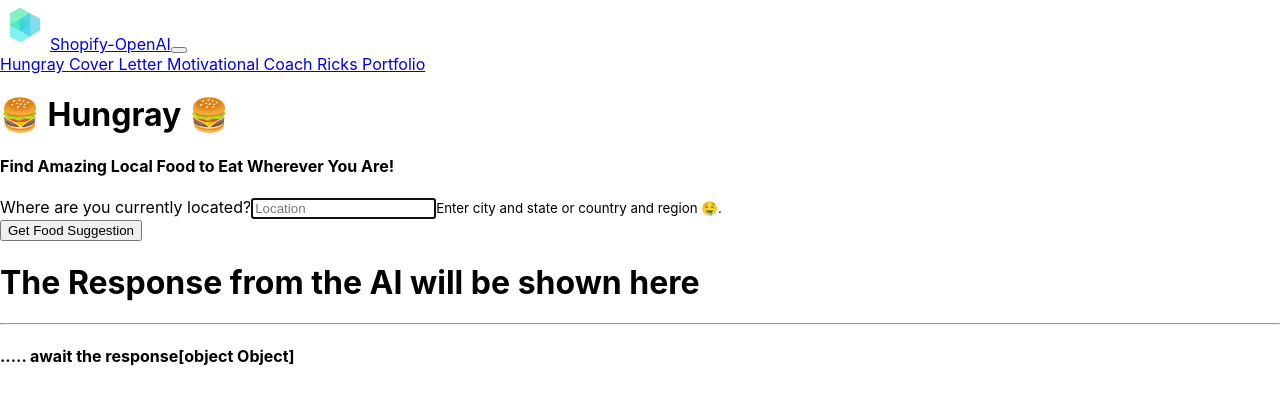
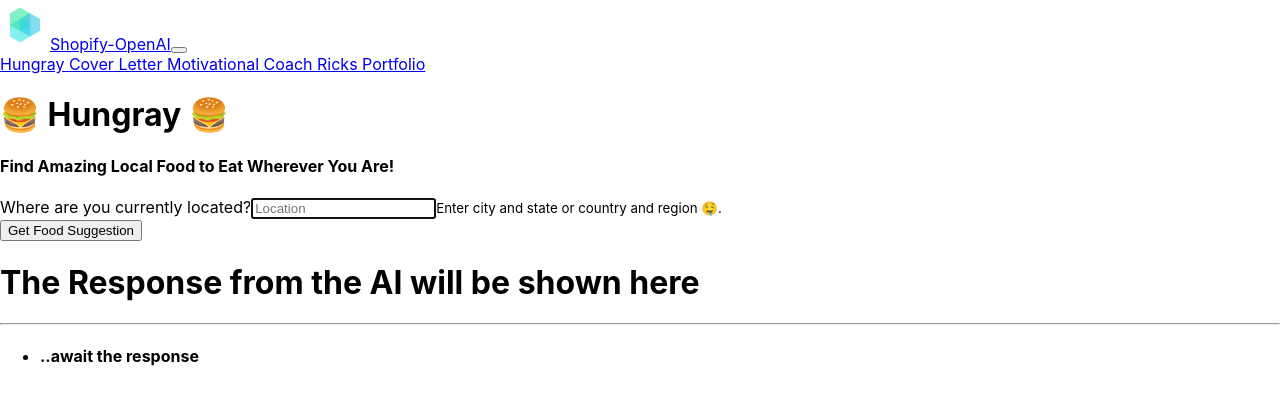
Before and after one commit to rickstylz01/OpenAI, a React (Create React App) app: page /hungray in a window 1280 px wide. Shown: the top 404 px of the page. Built offline with nearby package versions, Linux system fonts and the light colour scheme; the HTML template or start-up script is replaced by a standard one.

Commit message:
create a splitString function for the response object

```diff
--- a/src/components/Hungray.js
+++ b/src/components/Hungray.js
@@ -11,7 +11,7 @@ const Hungray = () => {
 
   const [state, setState] = useState({
     heading: 'The Response from the AI will be shown here',
-    response: '..... await the response'
+    response: '...await the response'
   });
 
   const onFormSubmit = (e) => {
@@ -19,7 +19,6 @@ const Hungray = () => {
 
     const formData = new FormData(e.target),
       formDataObj = Object.fromEntries(formData.entries())
-    console.log(formDataObj.foodDescription);
 
     //////OPENAI
     const configuration = new Configuration({
@@ -28,8 +27,8 @@ const Hungray = () => {
     const openai = new OpenAIApi(configuration);
 
     openai.createCompletion("text-curie-001", {
-      prompt: `Name delicious local food to try from the provided location: ${formDataObj.foodLocation}`,
-      temperature: 0.8,
+      prompt: `Make a list of top, local restaurants to try from the provided location: ${formDataObj.foodLocation}`,
+      temperature: 0.6,
       max_tokens: 256,
       top_p: 1,
       frequency_penalty: 0,
@@ -37,25 +36,23 @@ const Hungray = () => {
     })
     .then((response) => {
       setState({
-        heading: `Local Food @ ${formDataObj.foodLocation}`,
+        heading: `Food to Try While In: ${formDataObj.foodLocation}`,
         response: `${response.data.choices[0].text}`
       });
-      console.log('This is the state.response', state.response);
     })
   }
 
-  //function to split response
-  const listSplitResponse = (stringToSplit, separator) => {
-    console.log(stringToSplit.split(separator));
+  const splitResponse = (stringToSplit, separator) => {
+    let splitStrings = stringToSplit.split(separator);
 
-    let splitString = stringToSplit.split(separator);
+    for (let i = 0; i < splitStrings.length; i++) {
+      if (splitStrings[i] === '\n\n') {
+        splitStrings.splice(i, 1);
+      }
 
-    for (let i = 0; i < splitString.length; i++) {
-      splitString[i] = splitString[i] + <br />;
+      splitStrings[i] = splitStrings[i].replace('.', '');
     }
-
-    splitString = splitString.join("");
-    return splitString;
+    return splitStrings;
   }
 
   return(
@@ -89,11 +86,13 @@ const Hungray = () => {
           <Card.Title><h1>{state.heading}</h1></Card.Title>
           <hr />
           <h4>
-            <Card.Text>
-              {/*list the responses*/}
-              {listSplitResponse(state.response, ',')}
-              {/*{state.response}*/}
-            </Card.Text>
+            <ul>
+              <Card.Text>
+                {splitResponse(state.response, /\d+/g).map((string, i) =>
+                  <li className="mt-3" key={i}>{string}</li>
+                )}
+              </Card.Text>
+            </ul>
           </h4>
         </Card.Body>
       </Card>
```
